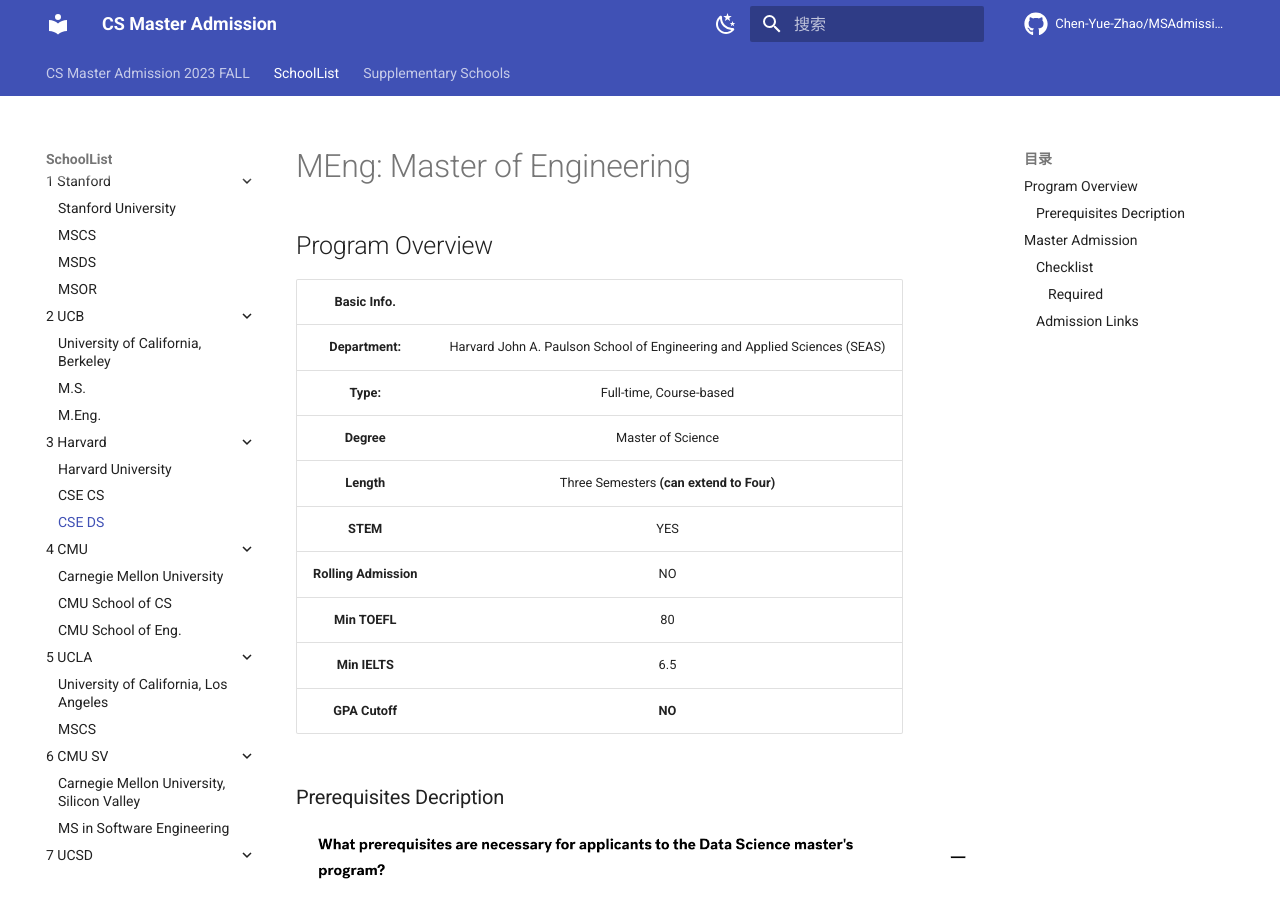
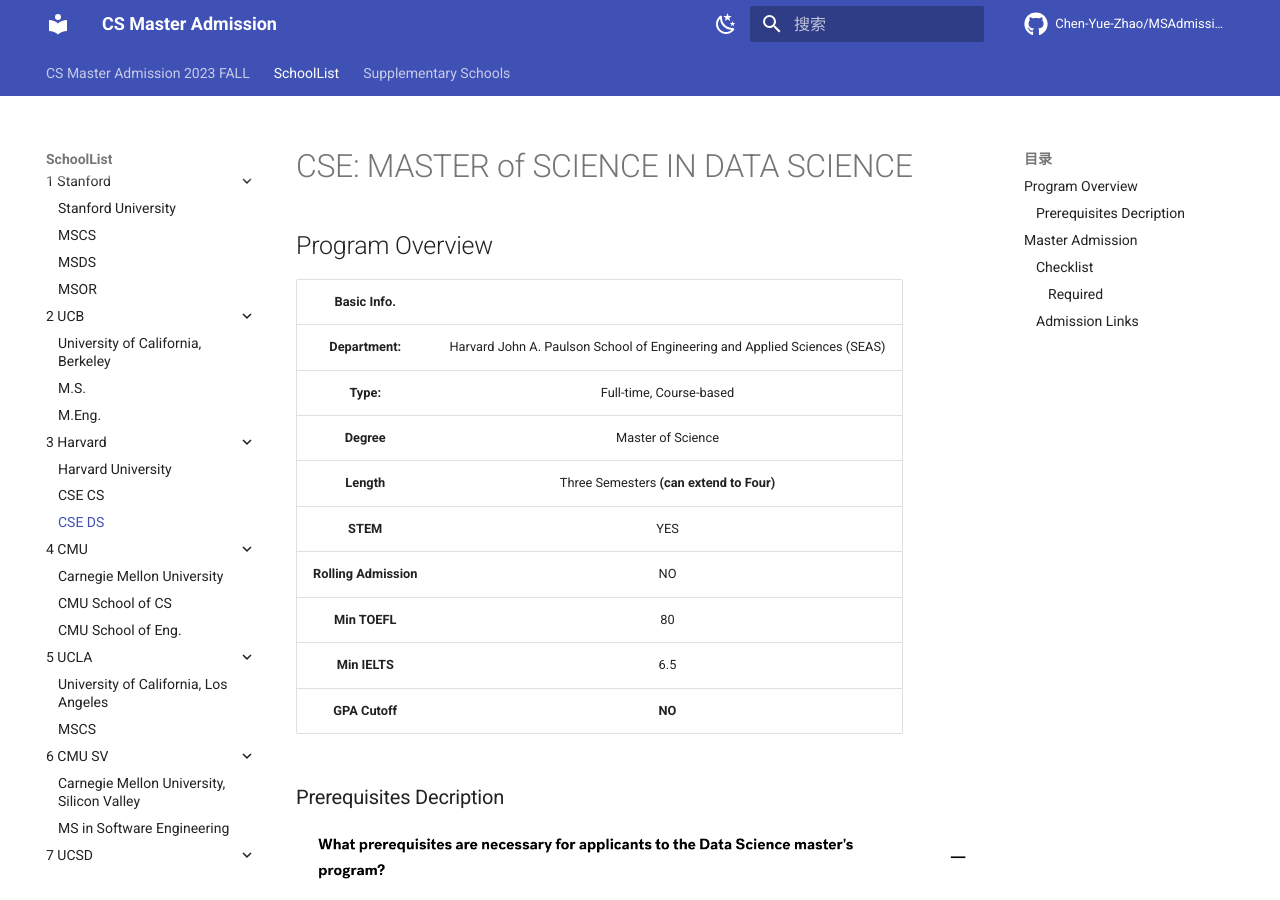
Before and after one commit to Chen-Yue-Zhao/MSAdmissionSite_mkdocs, an MkDocs documentation site: the page built from docs/SchoolList/Harvard/CSE_DS.md, in a window 1280 px wide and 900 px high. Built offline with MkDocs 1.6.1 and Material for MkDocs 9.7.7, drawn with Linux system fonts in a browser that asks for light colours; comment, search, counter and statistics services are not loaded.

Commit message:
little modification

```diff
--- a/docs/SchoolList/Harvard/CSE_DS.md
+++ b/docs/SchoolList/Harvard/CSE_DS.md
@@ -1,4 +1,5 @@
-# MEng: Master of Engineering
+# CSE: MASTER of SCIENCE IN DATA SCIENCE
+
 
 ## Program Overview
 
```
